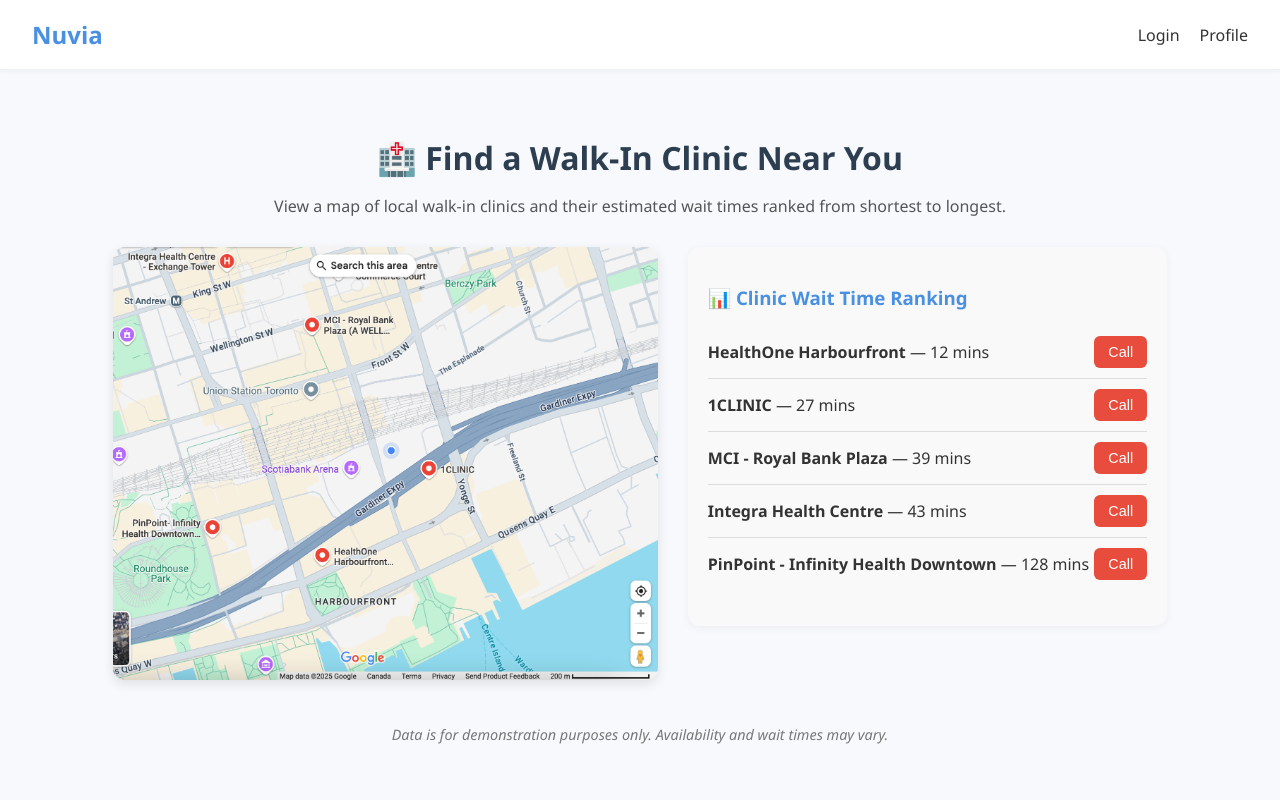
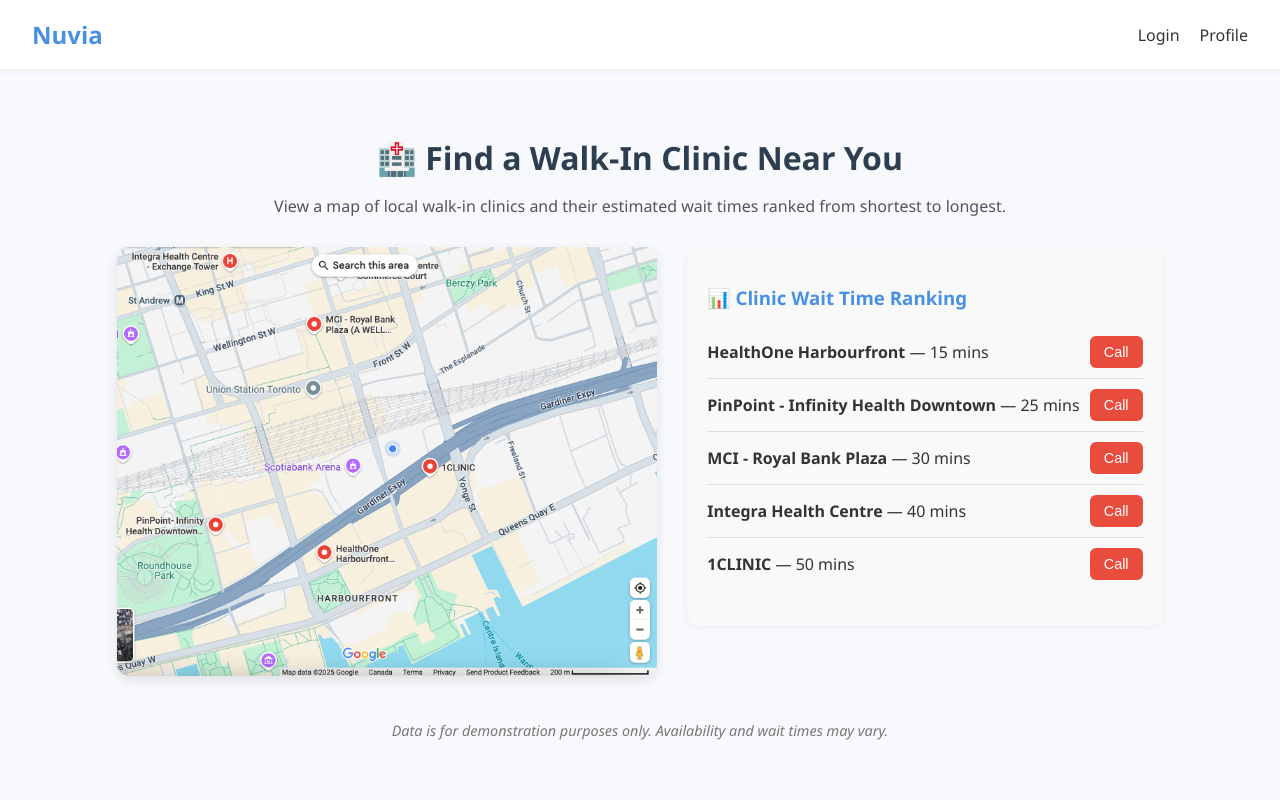
Before and after one commit to pingluuu/Nuvia, a React (Create React App) app in the folder nuvia/: page /find-walk-in-clinic in a window 1280 px wide. Shown: the top 800 px of the page. Built offline with nearby package versions, Linux system fonts and the light colour scheme.

Commit message:
update to algo

```diff
--- a/nuvia/src/components/FindWalkInClinic.js
+++ b/nuvia/src/components/FindWalkInClinic.js
@@ -2,13 +2,12 @@
 import './FindWalkInClinic.css';
 import mapImage from '../assets/map.jpg';
 
-// Sample clinic data
 const clinicData = [
-  { name: '1CLINIC', waitTime: 27, phone: '123-456-7890' },
-  { name: 'HealthOne Harbourfront', waitTime: 12, phone: '987-654-3210' },
-  { name: 'PinPoint - Infinity Health Downtown', waitTime: 128, phone: '555-123-4567' },
-  { name: 'MCI - Royal Bank Plaza', waitTime: 39, phone: '111-222-3333' },
-  { name: 'Integra Health Centre', waitTime: 43, phone: '444-555-6666' },
+  { name: '1CLINIC', waitTime: 50, phone: '123-456-7890' },
+  { name: 'HealthOne Harbourfront', waitTime: 15, phone: '987-654-3210' },
+  { name: 'PinPoint - Infinity Health Downtown', waitTime: 25, phone: '555-123-4567' },
+  { name: 'MCI - Royal Bank Plaza', waitTime: 30, phone: '111-222-3333' },
+  { name: 'Integra Health Centre', waitTime: 40, phone: '444-555-6666' },
 ];
 
 // Custom sorting algorithm (Bubble Sort for demonstration)
@@ -28,7 +27,6 @@
   const [clinics, setClinics] = useState([]);
 
   useEffect(() => {
-    // Simulate fetching and sorting data
     const sortedClinics = sortClinicsByWaitTime(clinicData);
     setClinics(sortedClinics);
   }, []);
```
